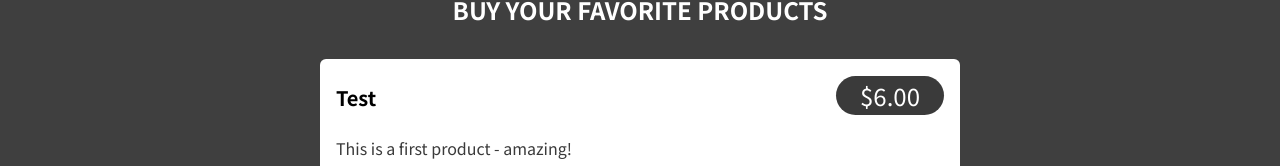
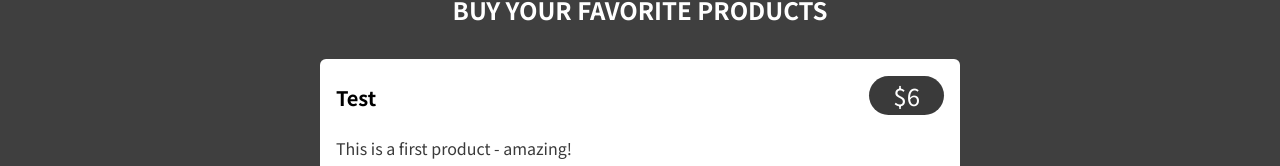
Before and after one commit to athiragithubworld/ReduxShoppingCartProject, a React (Create React App) app: page / in a window 1280 px wide. Shown: the part 120-286 px from the top of the page. Built offline with nearby package versions, Linux system fonts and the light colour scheme.

Commit message:
ProductItem js (Task -19) Show products

```diff
--- a/src/components/Shop/ProductItem.js
+++ b/src/components/Shop/ProductItem.js
@@ -1,19 +1,33 @@
-import Card from '../UI/Card';
-import classes from './ProductItem.module.css';
+import { useDispatch } from "react-redux";
+import Card from "../UI/Card";
+import classes from "./ProductItem.module.css";
+import { cartActions } from "../../store/CartSlice";
 
 const ProductItem = (props) => {
-  const { title, price, description } = props;
+  const { title, price, description, id } = props;
+  const dispatch = useDispatch();
+  const addToCart = () => {
+    dispatch(
+      cartActions.addToCart({
+        title,
+        price,
+        description,
+        id,
+        // quantity,
+      })
+    );
+  };
 
   return (
     <li className={classes.item}>
       <Card>
         <header>
           <h3>{title}</h3>
-          <div className={classes.price}>${price.toFixed(2)}</div>
+          <div className={classes.price}>${price}</div>
         </header>
         <p>{description}</p>
         <div className={classes.actions}>
-          <button>Add to Cart</button>
+          <button onClick={addToCart}>Add to Cart</button>
         </div>
       </Card>
     </li>
```
